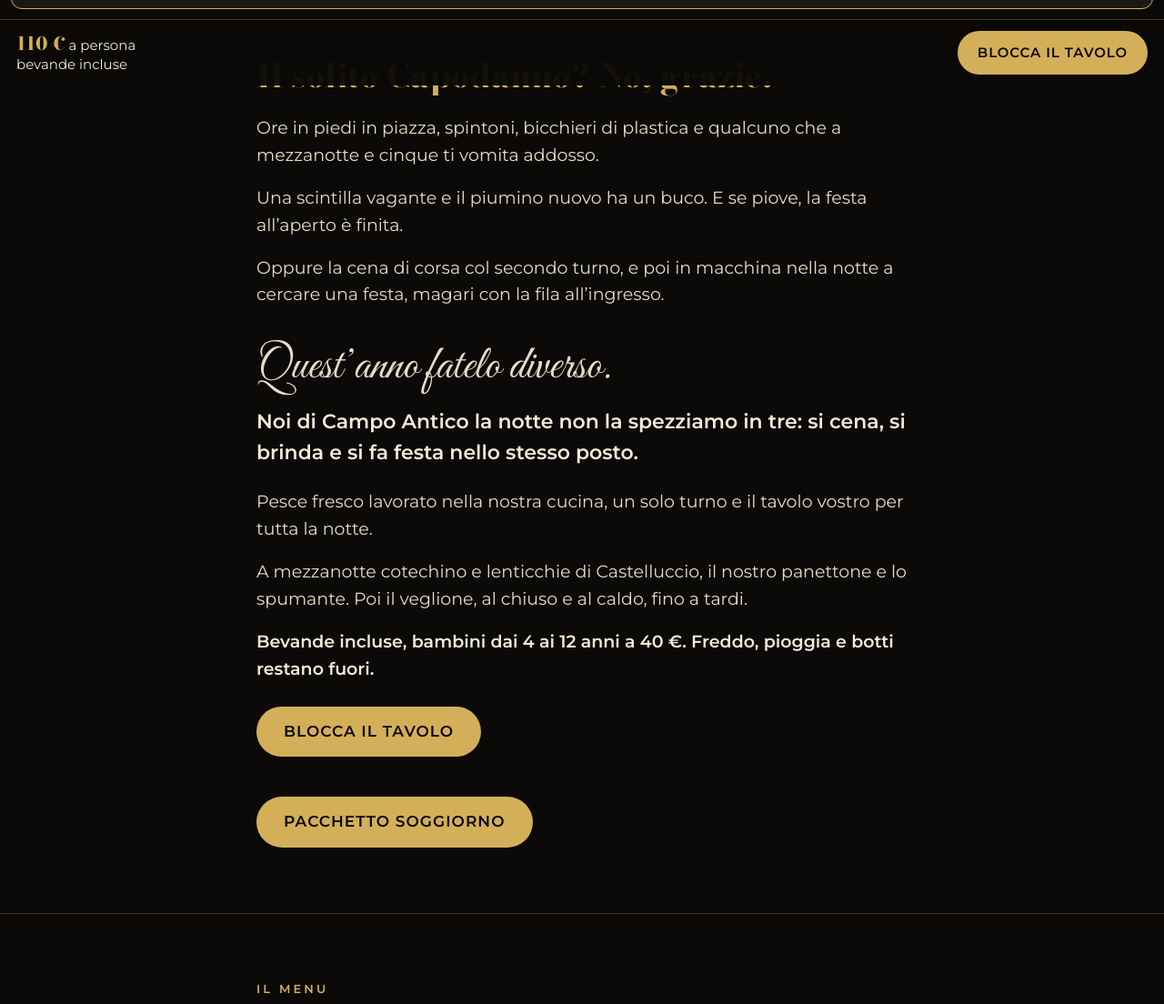
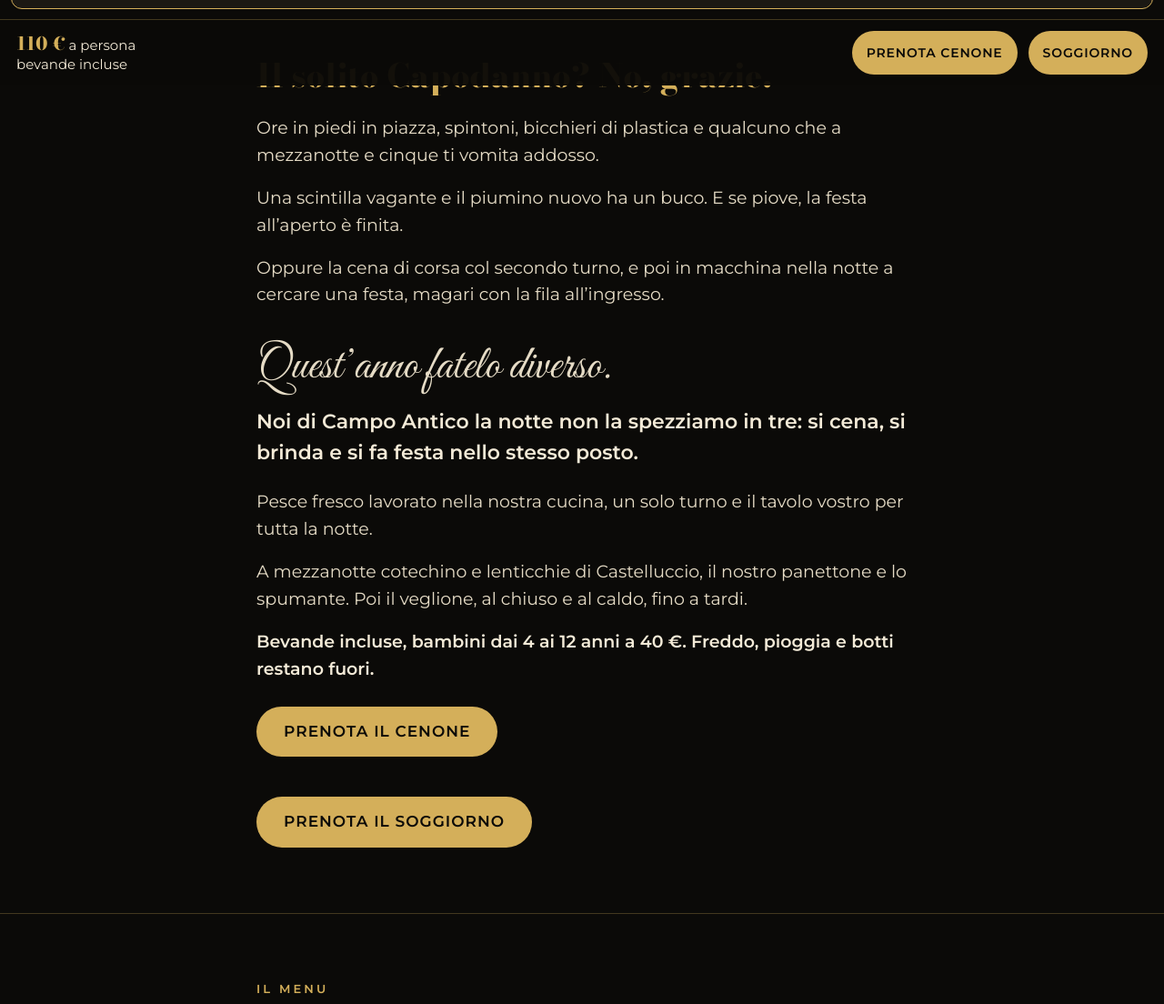
Before and after one commit to ristomanager-it/gestionale-antonio, a plain HTML site: page capodanno-campoantico.html in a window 1280 px wide. Shown: the part 706-1810 px from the top of the page at 91% size. Drawn offline with nearby package versions, Linux system fonts and the light colour scheme; no server answers.

Commit message:
Aggiornato capodanno-campoantico.html

```diff
--- a/capodanno-campoantico.html
+++ b/capodanno-campoantico.html
@@ -143,7 +143,8 @@ footer a{color:var(--oro)}
   padding:12px 18px;padding-bottom:calc(12px + env(safe-area-inset-bottom,0px));display:flex;align-items:center;justify-content:space-between;gap:12px}
 .barra .p{font-size:15px;line-height:1.3}
 .barra .p b{font-family:var(--f-disp);color:var(--oro);font-size:20px}
-.barra .btn{min-height:48px;padding:10px 22px;font-size:15px}
+.barra .btn{min-height:48px;padding:10px 16px;font-size:14px;white-space:nowrap}
+.barra .p{flex:1;min-width:0}
 .mappa{border:1px solid var(--riga);border-radius:12px;overflow:hidden;aspect-ratio:4/3}
 .mappa iframe{width:100%;height:100%;border:0;filter:grayscale(.3) contrast(1.05)}
 @media (min-width:700px){.dolori{grid-template-columns:repeat(2,minmax(0,1fr))}.galleria{grid-template-columns:repeat(3,minmax(0,1fr))}}
@@ -174,9 +175,9 @@ footer a{color:var(--oro)}
 <p>A mezzanotte cotechino e lenticchie di Castelluccio, il nostro panettone e lo spumante. Poi il veglione, al chiuso e al caldo, fino a tardi.</p>
 <p class="chiusa">Bevande incluse, bambini dai 4 ai 12 anni a 40 €. Freddo, pioggia e botti restano fuori.</p>
     <br>
-    <a class="btn" href="#prenota">Blocca il tavolo</a>
+    <a class="btn" href="#prenota">Prenota il cenone</a>
     <div class="posti-hero" id="posti-hero"></div>
-    <a class="btn vuoto" style="margin-top:6px" href="capodanno-weekend.html?l=campo">Pacchetto soggiorno</a>
+    <a class="btn vuoto" style="margin-top:6px" href="capodanno-weekend.html?l=campo">Prenota il soggiorno</a>
   </div>
 </section>
 
@@ -301,7 +302,8 @@ footer a{color:var(--oro)}
 
 <div class="barra">
   <div class="p" id="barra-p"><b>110 €</b> a persona<br>bevande incluse</div>
-  <a class="btn" href="#prenota">Blocca il tavolo</a>
+  <a class="btn" href="#prenota">Prenota cenone</a>
+  <a class="btn vuoto" href="capodanno-weekend.html?l=campo">Soggiorno</a>
 </div>
 
 <script src="https://cdn.jsdelivr.net/npm/@supabase/supabase-js@2.45.4/dist/umd/supabase.js"></script>
```
